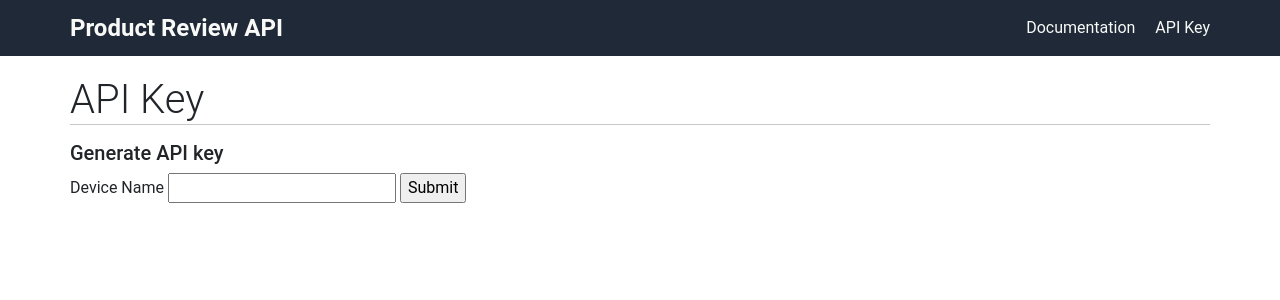
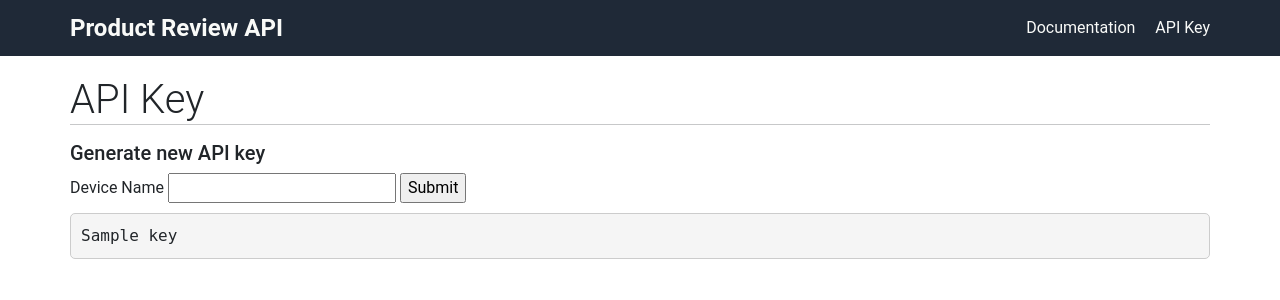
Before and after one commit to scinerd68/ProductReviewAPI, a Flask app: template templates/generate_key.html in a window 1280 px wide. Shown: the top 300 px of the page. Run offline with Flask 2, Linux system fonts and the light colour scheme; the template is opened without the code that fills it: most values are stand-ins (such as "Sample title", 1, 10 or a date in 2020).

Commit message:
Add route to generate api key gui

```diff
--- a/app.py
+++ b/app.py
@@ -1,4 +1,3 @@
-from itertools import product
 from flask import Flask, render_template, request
 from flask_restful import Resource, Api
 from scrape.LazadaScraping import scrape_lazada, scrape_lazada_by_product
@@ -9,6 +8,7 @@ from selenium.webdriver.chrome.options import Options
 from db import db
 from models.device import DeviceModel
 from security import api_required
+
 
 CHROME_DRIVER_PATH = "D:/chromedriver.exe"
 
@@ -28,6 +28,22 @@ def home():
 @app.route("/doc")
 def documentation():
     return render_template('documentation.html')
+
+
+@app.route("/api_key",  methods = ['GET', 'POST'])
+def api_key():
+    if request.method == 'POST':
+        device_name = request.form.get('device_name')
+        if DeviceModel.find_by_name(device_name=device_name):
+            return {'message': f"A device with name {device_name} already exists."}, 400
+
+        new_device = DeviceModel(
+            device_name=device_name,
+        )
+        new_device.save_to_db()
+        api_key = new_device.device_key
+        return render_template('generate_key.html', key=api_key)
+    return render_template('generate_key.html', key=None)
 
 
 class GetReviewByProductName(Resource):
@@ -104,6 +120,7 @@ class AddDevice(Resource):
 
         return  {"api_key": new_device.device_key}, 201
 
+
 api.add_resource(AddDevice, '/new_api_key')
 api.add_resource(GetReviewByURL, '/review/byurl')
 api.add_resource(GetReviewByProductName, '/review/byname')
--- a/static/style3.css
+++ b/static/style3.css
@@ -65,3 +65,13 @@ h1 {
 h2 {
     font-size: 20px;
 }
+
+.key {
+    border: 1px solid #cccccc;
+    border-radius: 5px;
+    background-color: #f5f5f5;
+    font-family: monospace;
+    padding: 10px;
+    margin-top: 10px;
+    margin-bottom: 20px;
+}
--- a/templates/documentation.html
+++ b/templates/documentation.html
@@ -14,7 +14,7 @@
     <div class="links">
       <ul>
         <li><a href="/doc">Documentation</a></li>
-        <li><a href="#">API Key</a></li>
+        <li><a href="/api_key">API Key</a></li>
       </ul>
     </div>
   </navbar>
--- a/templates/generate_key.html
+++ b/templates/generate_key.html
@@ -7,6 +7,16 @@
   <title>Product Review API</title>
   <link href="https://cdn.jsdelivr.net/npm/bootstrap@5.0.2/dist/css/bootstrap.min.css" rel="stylesheet" integrity="sha384-EVSTQN3/azprG1Anm3QDgpJLIm9Nao0Yz1ztcQTwFspd3yD65VohhpuuCOmLASjC" crossorigin="anonymous">
   <link rel="stylesheet" href="../static/style3.css">
+  <script async>
+  function validateForm() {
+    let device = document.forms["api_form"]["device_name"].value;
+    device = device.trim();
+    if (device == "") {
+      alert("Device name must be filled out");
+      return false;
+    }
+  }
+  </script>
 </head>
 <body>
   <navbar>
@@ -14,17 +24,22 @@
     <div class="links">
       <ul>
         <li><a href="/doc">Documentation</a></li>
-        <li><a href="#">API Key</a></li>
+        <li><a href="/api_key">API Key</a></li>
       </ul>
     </div>
   </navbar>
   <div class="doc">
     <h1>API Key</h1>
     <hr>
-    <h2>Generate API key</h2>
-    <form>
+    <h2>Generate new API key</h2>
+    <form name="api_form" action="/api_key" onsubmit="return validateForm()" method="post">
       <span>Device Name</span>
-      <input>
+      <input type="text" name="device_name">
       <input type="submit" value="Submit">
     </form>
+    {% if key != None %}
+    <div class="key">
+      {{ key }}
+    </div>
+    {% endif %}
   </div>
--- a/templates/index.html
+++ b/templates/index.html
@@ -14,7 +14,7 @@
     <div class="links">
       <ul>
         <li><a href="/doc">Documentation</a></li>
-        <li><a href="#">API Key</a></li>
+        <li><a href="/api_key">API Key</a></li>
       </ul>
     </div>
   </navbar>
```
